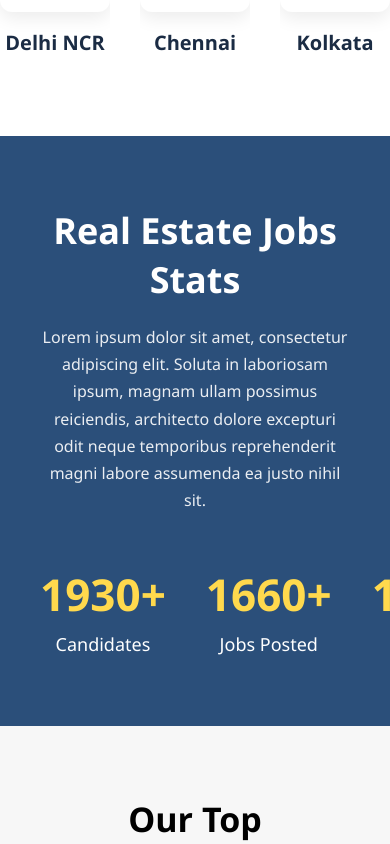
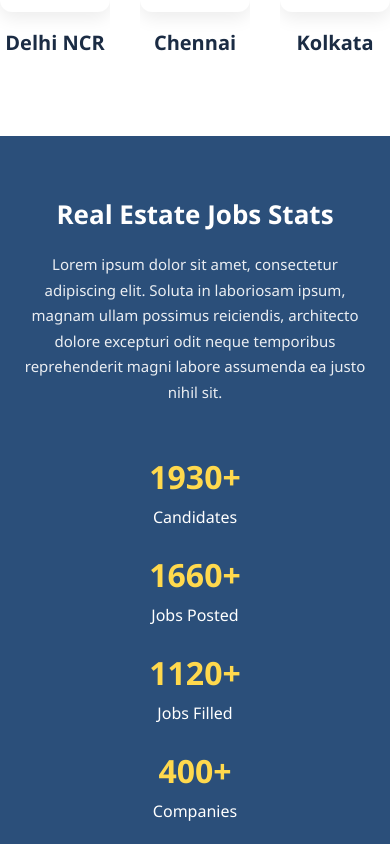
Before and after one commit to Rishwanth-M/realestate, a React (Vite) app: page / in a window 390 px wide. Shown: the part 2060-2904 px from the top of the page. Built offline with nearby package versions, Linux system fonts and the light colour scheme.

Commit message:
Update Stats.css

```diff
--- a/src/components/Stats/Stats.css
+++ b/src/components/Stats/Stats.css
@@ -39,3 +39,55 @@
   font-size:18px;
   font-weight:500;
 }
+
+
+/* ---------- Tablet ---------- */
+
+@media (max-width:992px){
+
+  .stats-grid{
+    grid-template-columns:repeat(2,1fr);
+    gap:30px;
+  }
+
+  .stats-title{
+    font-size:30px;
+  }
+
+  .stat-box h3{
+    font-size:36px;
+  }
+
+}
+
+
+/* ---------- Mobile ---------- */
+
+@media (max-width:600px){
+
+  .stats-section{
+    padding:60px 20px;
+  }
+
+  .stats-grid{
+    grid-template-columns:1fr;
+    gap:25px;
+  }
+
+  .stats-title{
+    font-size:26px;
+  }
+
+  .stats-desc{
+    font-size:15px;
+  }
+
+  .stat-box h3{
+    font-size:32px;
+  }
+
+  .stat-box p{
+    font-size:16px;
+  }
+
+}
```
